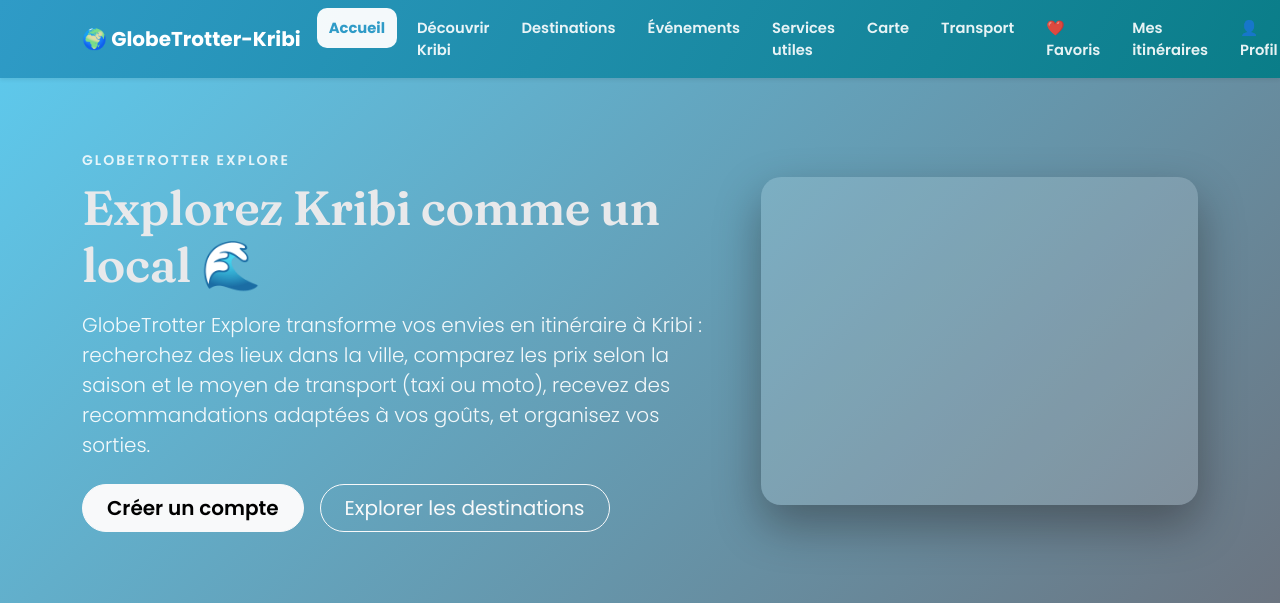
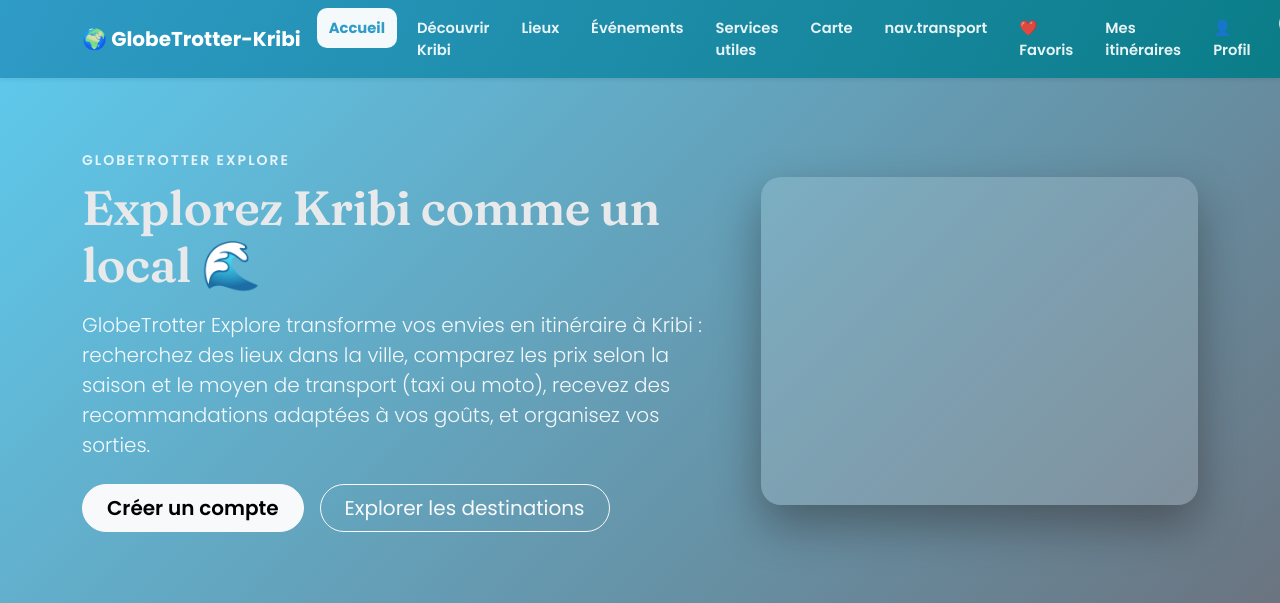
Before and after one commit to yolainetangue-netizen/globetrotter-monolith, a Flask app: page / in a window 1280 px wide; the page is wider, and only the part inside the window is pictured. Shown: the top 603 px of that part. Run offline with Flask 3, Linux system fonts and the light colour scheme; data that the repository does not hold is empty; some libraries are stand-ins or nearby versions.

Commit message:
modification du style

```diff
--- a/static/script.js
+++ b/static/script.js
@@ -9,11 +9,10 @@ const GT_TRANSLATIONS = {
   fr: {
     "nav.home": "Accueil",
     "nav.kribi": "Découvrir Kribi",
-    "nav.destinations": "Destinations",
+    "nav.destinations": "Lieux",
     "nav.events": "Événements",
     "nav.services": "Services utiles",
     "nav.map": "Carte",
-    "nav.transport": "Transport",
     "nav.favorites": "Favoris",
     "nav.itineraries": "Mes itinéraires",
     "nav.profile": "👤 Profil",
@@ -23,11 +22,10 @@ const GT_TRANSLATIONS = {
   en: {
     "nav.home": "Home",
     "nav.kribi": "Discover Kribi",
-    "nav.destinations": "Destinations",
+    "nav.destinations": "Places",
     "nav.events": "Events",
     "nav.services": "Useful services",
     "nav.map": "Map",
-    "nav.transport": "Transport",
     "nav.favorites": "Favorites",
     "nav.itineraries": "My itineraries",
     "nav.profile": "👤 Profile",
@@ -249,6 +247,7 @@ document.addEventListener("DOMContentLoaded", () => {
   const langBtns = [
     { btn: document.getElementById("lang-toggle-btn"), label: document.getElementById("lang-toggle-label") },
     { btn: document.getElementById("lang-toggle-btn-desktop"), label: document.getElementById("lang-toggle-label-desktop") },
+    { btn: document.getElementById("lang-toggle-btn-profile"), label: document.getElementById("lang-toggle-label-profile") },
   ].filter((pair) => pair.btn && pair.label);
 
   if (!langBtns.length) return;
@@ -272,25 +271,45 @@ document.addEventListener("DOMContentLoaded", () => {
 });
 
 // Bouton de bascule thème clair / sombre (persiste dans localStorage)
+// Meme principe que la langue : plusieurs boutons possibles sur une page
+// (navbar + page profil), synchronises ensemble.
 document.addEventListener("DOMContentLoaded", () => {
-  const toggleBtn = document.getElementById("theme-toggle-btn");
-  const toggleIcon = document.getElementById("theme-toggle-icon");
-  if (!toggleBtn) return;
+  const themeBtns = [
+    {
+      btn: document.getElementById("theme-toggle-btn"),
+      icon: document.getElementById("theme-toggle-icon"),
+      label: document.getElementById("theme-toggle-label"),
+    },
+    {
+      btn: document.getElementById("theme-toggle-btn-profile"),
+      icon: document.getElementById("theme-toggle-icon-profile"),
+      label: document.getElementById("theme-toggle-label-profile"),
+    },
+  ].filter((entry) => entry.btn);
 
-  function applyIcon(theme) {
-    // Affiche l'icone du theme VERS LEQUEL on bascule si on clique
-    toggleIcon.textContent = theme === "dark" ? "☀️" : "🌙";
+  if (!themeBtns.length) return;
+
+  function applyThemeDisplay(theme) {
+    // Affiche l'etat VERS LEQUEL on bascule si on clique
+    const nextIcon = theme === "dark" ? "☀️" : "🌙";
+    const nextLabel = theme === "dark" ? "Clair" : "Sombre";
+    themeBtns.forEach(({ icon, label }) => {
+      if (icon) icon.textContent = nextIcon;
+      if (label) label.textContent = nextLabel;
+    });
   }
 
   const current = document.documentElement.getAttribute("data-bs-theme") || "dark";
-  applyIcon(current);
+  applyThemeDisplay(current);
 
-  toggleBtn.addEventListener("click", () => {
-    const now = document.documentElement.getAttribute("data-bs-theme") || "dark";
-    const next = now === "dark" ? "light" : "dark";
-    document.documentElement.setAttribute("data-bs-theme", next);
-    localStorage.setItem("gt_theme", next);
-    applyIcon(next);
+  themeBtns.forEach(({ btn }) => {
+    btn.addEventListener("click", () => {
+      const now = document.documentElement.getAttribute("data-bs-theme") || "dark";
+      const next = now === "dark" ? "light" : "dark";
+      document.documentElement.setAttribute("data-bs-theme", next);
+      localStorage.setItem("gt_theme", next);
+      applyThemeDisplay(next);
+    });
   });
 });
 
```
Also changed, not shown: static/style.css (+36 -0 lines), static/images/logo.png (added).
